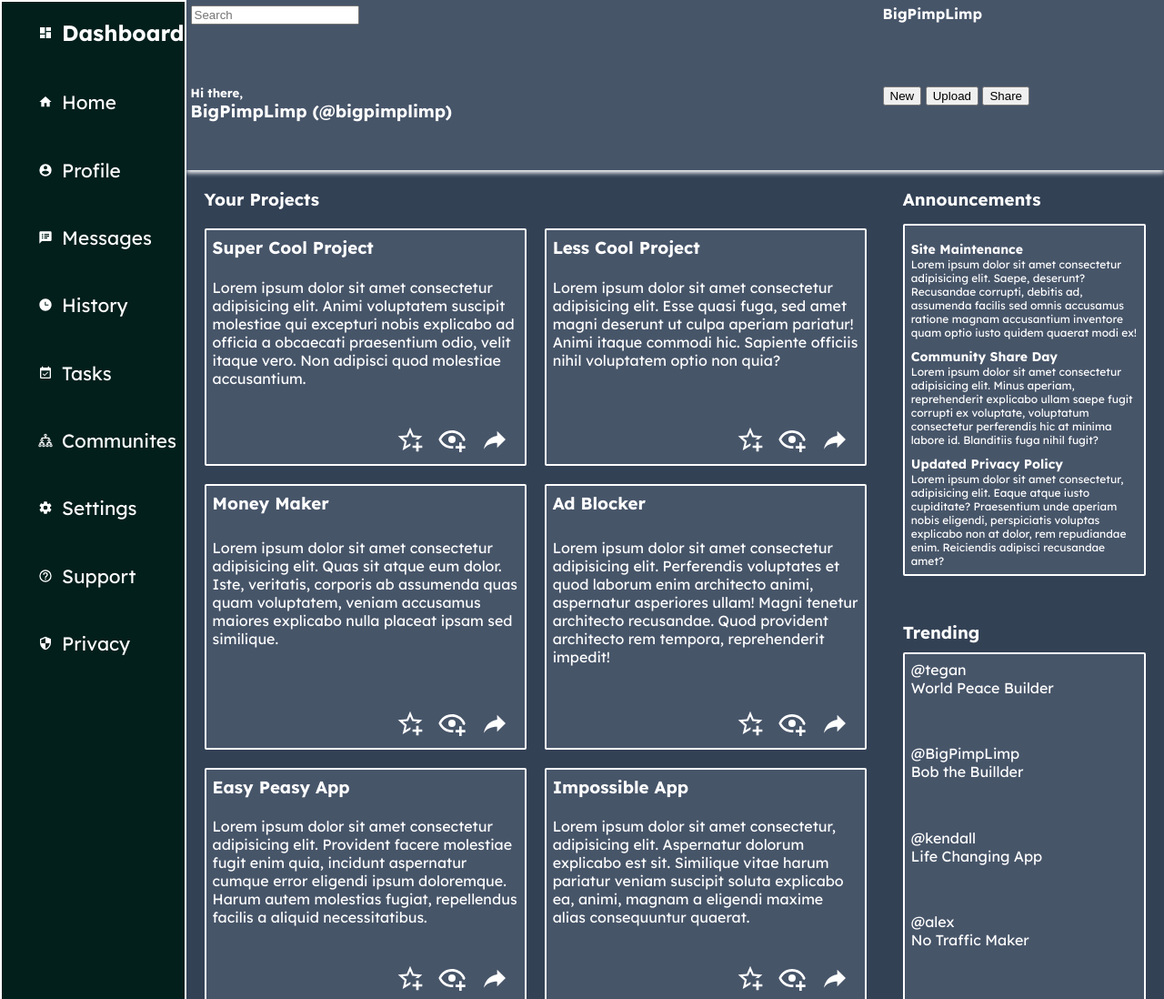
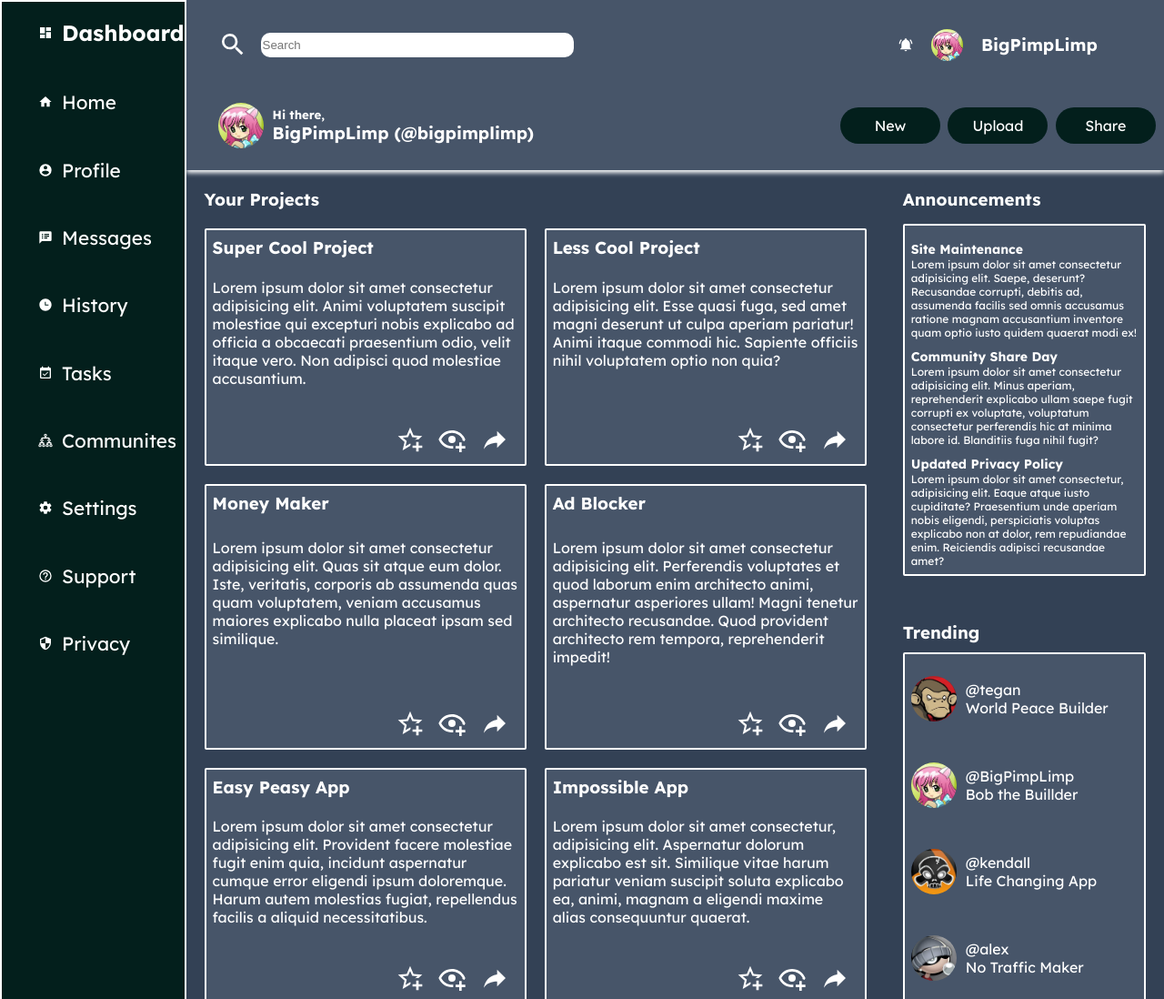
Before and after one commit to BigPimpLimp/admin-dashboard, a plain HTML site: page index.html in a window 1280 px wide. Shown: the top 1098 px of the page at 91% size. Drawn offline with Linux system fonts and the light colour scheme.

Commit message:
Add profile pics, adjust header, buttons

```diff
--- a/index.html
+++ b/index.html
@@ -11,12 +11,16 @@
         <div class="header">
             <div class="search">
                 <form action="#">
+                    <svg class="search-svg" xmlns="http://www.w3.org/2000/svg" viewBox="0 0 24 24"><path d="M9.5,3A6.5,6.5 0 0,1 16,9.5C16,11.11 15.41,12.59 14.44,13.73L14.71,14H15.5L20.5,19L19,20.5L14,15.5V14.71L13.73,14.44C12.59,15.41 11.11,16 9.5,16A6.5,6.5 0 0,1 3,9.5A6.5,6.5 0 0,1 9.5,3M9.5,5C7,5 5,7 5,9.5C5,12 7,14 9.5,14C12,14 14,12 14,9.5C14,7 12,5 9.5,5Z" /></svg>
                     <input type="text" placeholder="Search">
                 </form>
             </div>
             <div class="welcome">
-                <h5>Hi there,</h5>
-                <h3>BigPimpLimp (@bigpimplimp)</h3>
+                <img src="profiles/profile1.jpeg" alt="" class="user">
+                <Div>
+                    <h5>Hi there,</h5>
+                    <h3>BigPimpLimp (@bigpimplimp)</h3>
+                </Div>
             </div>
             <div class="btn-header">
                 <button>New</button>
@@ -24,7 +28,9 @@
                 <button>Share</button>
             </div>
             <div class="profile">
-                <h4>BigPimpLimp</h4>
+                <svg class="profile-svg" xmlns="http://www.w3.org/2000/svg" viewBox="0 0 24 24"><path d="M21,19V20H3V19L5,17V11C5,7.9 7.03,5.17 10,4.29C10,4.19 10,4.1 10,4A2,2 0 0,1 12,2A2,2 0 0,1 14,4C14,4.1 14,4.19 14,4.29C16.97,5.17 19,7.9 19,11V17L21,19M14,21A2,2 0 0,1 12,23A2,2 0 0,1 10,21M19.75,3.19L18.33,4.61C20.04,6.3 21,8.6 21,11H23C23,8.07 21.84,5.25 19.75,3.19M1,11H3C3,8.6 3.96,6.3 5.67,4.61L4.25,3.19C2.16,5.25 1,8.07 1,11Z" /></svg>
+                <img src="profiles/profile1.jpeg" alt="" class="user-profile">
+                <h3 class="profile-name">BigPimpLimp</h3>
             </div>
         </div>
         <div class="nav">
@@ -135,18 +141,22 @@
                 <h3>Trending</h3>
             </div>
             <div id="trending">
+                  <img src="profiles/profile2.jpeg" alt="" class="user">
                   <div class="trending-row1">
                       <p>@tegan</p>
                       <p>World Peace Builder</p>
                   </div>
+                  <img src="profiles/profile1.jpeg" alt="" class="user">
                   <div class="trending-row2">
                       <p>@BigPimpLimp</p>
                       <p>Bob the Buillder</p>
                   </div>
+                  <img src="profiles/profile3.jpeg" alt="" class="user">
                   <div class="trending-row3">
                       <p>@kendall</p>
                       <p>Life Changing App</p>
                   </div>
+                  <img src="profiles/profile4.jpeg" alt="" class="user">
                   <div class="trending-row4">
                       <p>@alex</p>
                       <p>No Traffic Maker</p>
--- a/style.css
+++ b/style.css
@@ -33,6 +33,39 @@
     justify-content: start;
 }
 
+.btn-header {
+    display: grid;
+    grid-template-columns: repeat(3, 1fr);
+    justify-items: center;
+    align-items: center;
+}
+
+button {
+    background-color: #031f1c;
+    color: white;
+    border-radius: 20px;
+    border: none;
+    outline: none;
+    width: 110px;
+    height: 40px;
+    font-family: lexend;
+    font-size: 1rem;
+    cursor: pointer;
+}
+
+button:active {
+    background-color: black;
+    transform: translateY(4px)
+}
+
+.user {
+    display: inline-block;
+    width: 50px;
+    height: 50px;
+    border-radius: 50%;
+    object-fit: cover;
+}
+
 .directory, .settings {
     display: grid;
     grid-template-columns: .2fr 1fr;
@@ -40,13 +73,59 @@
     gap: 10px;
 }
 
-.nav-svg {
+input {
+    width: 50%;
+    height: 25px;
+    border-radius: 10px;
+    border: none;
+}
+
+form {
+    display: flex;
+    justify-content: start;
+    align-items: center;
+    gap: 15px;
+}
+
+.welcome {
+    display: inline-grid;
+    grid-template-columns: min-content auto;
+    align-items: center;
+    gap: 10px;
+}
+
+.welcome, form {
+    margin-left: 30px;
+}
+
+.nav-svg, .profile-svg {
     fill: currentColor;
     line-height: 1;
     height: 1em;
     width: 1em;
 }
 
+.search-svg {
+    fill: currentColor;
+    line-height: 2;
+    height: 2em;
+    width: 2em;
+}
+
+.profile {
+    display: flex;
+    justify-content: center;
+    align-items: center;
+    gap: 20px;
+}
+
+.user-profile {
+    display: inline-block;
+    width: 35px;
+    height: 35px;
+    border-radius: 50%;
+    object-fit: cover;
+}
 
 li {
     list-style-type: none;
@@ -93,10 +172,11 @@ a {
 .header {
     display: grid;
     grid-column: 2 / 4;
-    grid-template: 1fr 1fr / 2.5fr 1fr;
+    grid-template: 1fr 1fr / 2fr 1fr;
     background-color: #475569;
     padding: 5px;
     box-shadow: 0px 3px 5px 0px;
+    align-items: center;
 }
 
 .profile {
@@ -142,7 +222,10 @@ a {
 #trending {
     grid-row: 4 / 5;
     display: grid;
+    grid-template-columns: min-content auto;
     grid-template-rows: repeat(4, 1fr);
+    align-items: center;
+    gap: 10px;
 }
 
 #annoucements {
@@ -150,10 +233,6 @@ a {
     display: grid;
     grid-template-rows: repeat(3, 1fr);
 }
-
-/* .card-header {
-
-} */
 
 .trend-header {
     margin-top: 50px;
```
Also changed, not shown: profiles/profile1.jpeg (added), profiles/profile2.jpeg (added), profiles/profile3.jpeg (added), profiles/profile4.jpeg (added), svg/bell-ring.svg (added), svg/magnify.svg (added).
